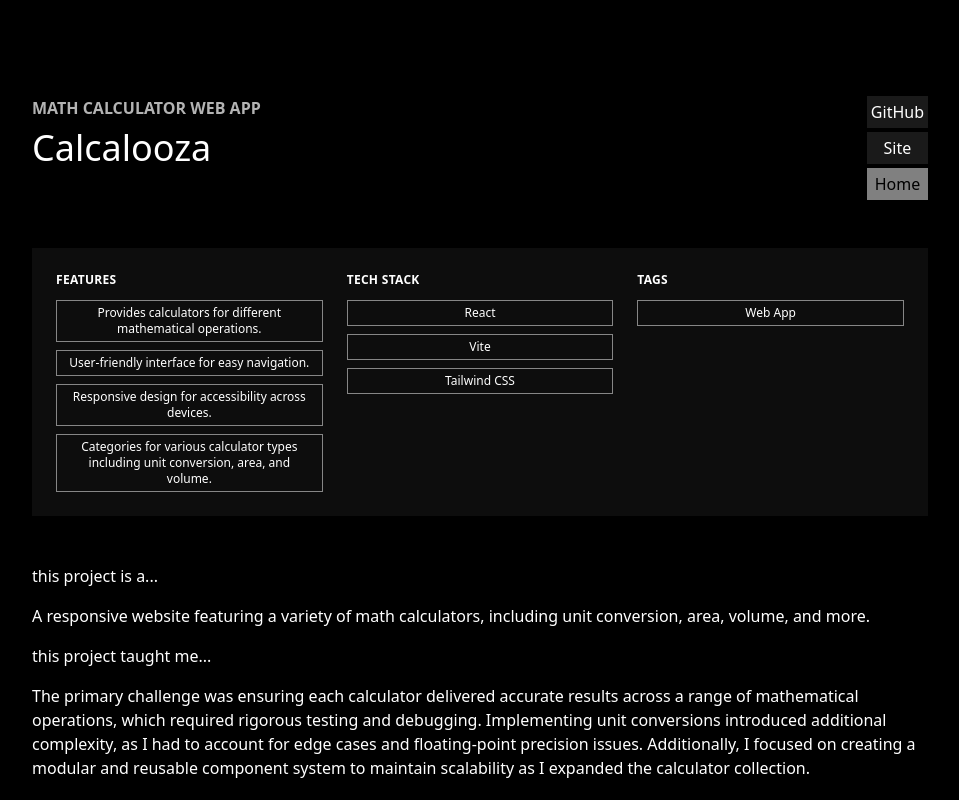
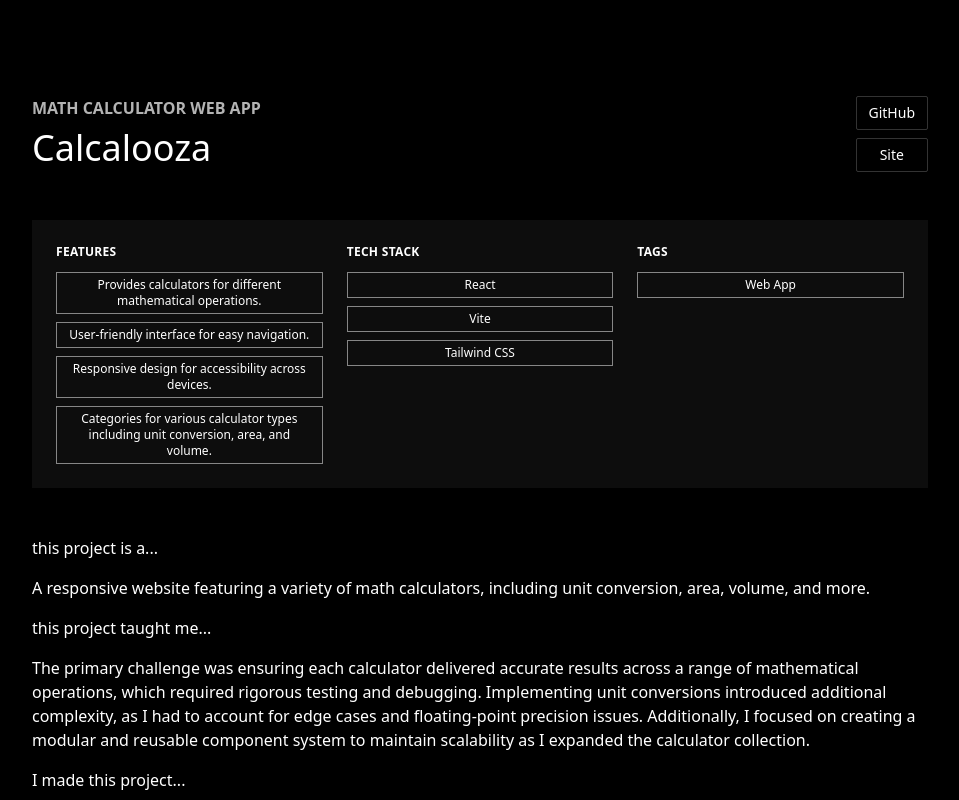
Before and after one commit to samanthacabrera/portfolio, a React (Vite) app: page /projects/2 in a window 1280 px wide. Shown: the top 800 px of the page, without its empty margins (160-1119 px from the left). Built offline with nearby package versions, Linux system fonts and the light colour scheme.

Commit message:
update buttons on projectPage

```diff
--- a/src/data/projectsData.jsx
+++ b/src/data/projectsData.jsx
@@ -104,7 +104,7 @@ const projects = [
         title: "Yarnsara",
         github: "https://github.com/samanthacabrera/ecommerce-store",
         link: "https://yarnsara-samanthacabreras-projects.vercel.app/",
-        wip: true,
+        wip: false,
         deployed: true,
         contribution: "Sole Developer",
         description: "A full-stack eCommerce platform selling 100% upcycled and hand-crocheted yoga accessories.",
--- a/src/pages/projectpage/ProjectPage.jsx
+++ b/src/pages/projectpage/ProjectPage.jsx
@@ -1,10 +1,14 @@
-import React from "react";
+import React, { useEffect } from "react";
 import { useParams, Link } from "react-router-dom";
 import projects from '../../data/projectsData';
 
 const ProjectPage = () => {
     const { id } = useParams();
     const project = projects.find((proj) => proj.id === parseInt(id)) || {};
+
+    useEffect(() => {
+        window.scrollTo(0, 0);
+    }, [id]);
 
     if (!project.id) {
         return (
@@ -16,22 +20,31 @@ const ProjectPage = () => {
 
     return (
         <div className="flex flex-col items-center space-y-12 py-24 max-w-4xl mx-4 lg:mx-auto min-h-[90vh]">
+            {/* Header */}
             <div className="flex justify-between w-full">
                 <div>
                     <h2 className="uppercase font-semibold opacity-70 mb-2">{project.projectType}</h2>
                     <h1 className="text-4xl">{project.title}</h1>
                 </div>
-                <div className="flex flex-col text-center space-y-1">
-                    <a href={project.github} className="bg-white/10 p-1">GitHub</a>
-                    {project.deployed && <a href={project.link} className="bg-white/10 p-1">Site</a>}
-                    <Link
-                        to="/"
-                        className="bg-white/10 p-1 bg-white/50 hover:bg-white/60 text-black"
+                <div className="flex flex-col text-center space-y-2">
+                    <a
+                        href={project.github}
+                        className="px-3 py-1.5 text-sm border border-white/20 rounded-sm hover:bg-white/5 transition-all duration-300"
                     >
-                        Home
-                    </Link>
+                        GitHub
+                    </a>
+                    {project.deployed &&
+                        <a
+                            href={project.link}
+                            className="px-3 py-1.5 text-sm border border-white/20 rounded-sm hover:bg-white/5 transition-all duration-300"
+                        >
+                            Site
+                        </a>
+                    }
                 </div>
             </div>
+
+            {/* Project Takeaways */}
             <div className="grid grid-cols-1 md:grid-cols-3 gap-6 text-center text-sm w-full p-6 bg-white/5">
                 <ul className="flex flex-col items-center">
                     <span className="block text-xs font-bold uppercase tracking-wide pb-1 w-full text-left">Features</span>
@@ -68,6 +81,7 @@ const ProjectPage = () => {
                 <p>{project.reason}</p>
             </div>
 
+            {/* Other Work */}
             <div className="w-full">
                 <h3 className=" mb-4">See my other projects</h3>
                 <ul className="grid grid-cols-4 gap-4">
@@ -82,6 +96,12 @@ const ProjectPage = () => {
                         ))}
                 </ul>
             </div>
+            <Link
+                to="/"
+                className="px-3 py-1.5 text-sm self-start border border-white/20 rounded-sm text-white/90 hover:bg-white/5 transition-all duration-300"
+            >
+                Take me home!
+            </Link>
         </div>
     );
 };
--- a/src/styles/app.css
+++ b/src/styles/app.css
@@ -6,8 +6,6 @@ body,
 html {
   margin: 0;
   padding: 0;
-  /* font-family: monospace; */
-  scroll-behavior: smooth;
   -webkit-font-smoothing: antialiased;
   -moz-osx-font-smoothing: grayscale;
   background-color: black;
```
Lines whose indentation alone changed are shown as unchanged.
